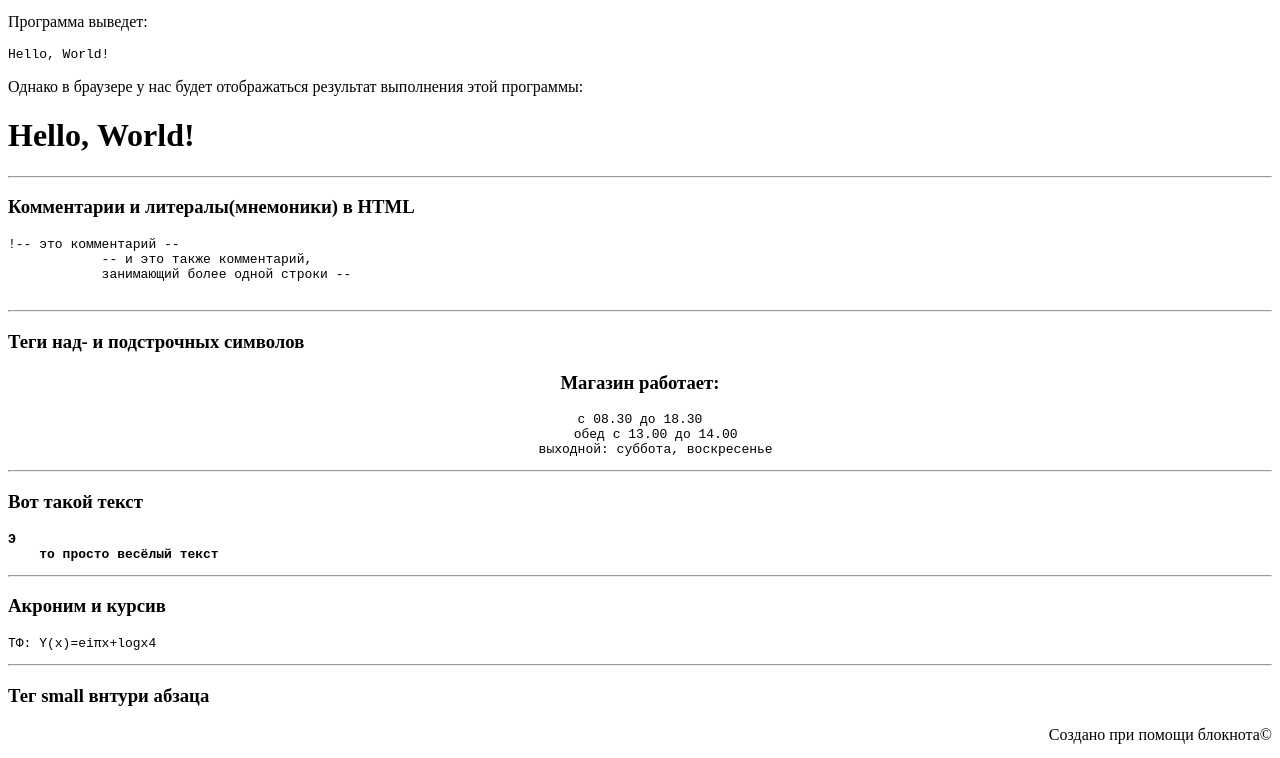
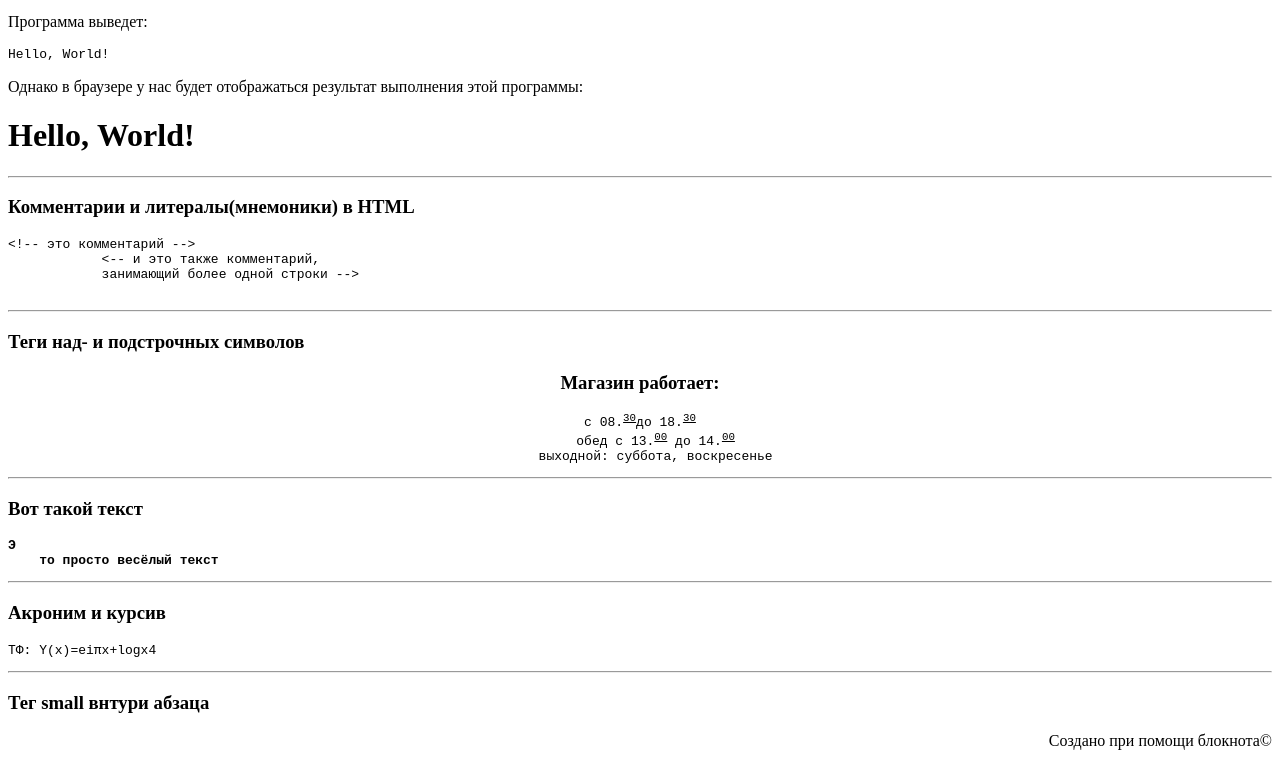
Before and after one commit to IHAR-Poplyko/Poplyko_IHAR, a plain HTML site: page HTML/01.HTML/Dop/dop1.html in a window 1280 px wide. Shown: the part 1010-1768 px from the top of the page. Drawn offline with Linux system fonts and the light colour scheme.

Commit message:
08.01.html.commit

```diff
--- a/HTML/01.HTML/Dop/dop1.html
+++ b/HTML/01.HTML/Dop/dop1.html
@@ -58,17 +58,17 @@
             </div>
             <h3>Комментарии и литералы(мнемоники) в HTML</h3>
         <div>
-            <pre>!‐‐ это комментарий ‐‐
-            ‐‐ и это также комментарий,
-            занимающий более одной строки ‐‐
+            <pre>&lt;!‐‐ это комментарий ‐‐&gt;
+            &lt;‐‐ и это также комментарий,
+            занимающий более одной строки ‐‐&gt;
             </pre>
         </div>
         <hr>
         <h3>Теги над- и подстрочных символов</h3>
         <div>
         <style>.centrare {   text-align: center;}</style><div class="centrare"><h3>Магазин работает:</h3></div>
-        <style>.centrare {   text-align: center;}</style><div class="centrare"><pre>c 08.30 до 18.30
-    обед с 13.00 до 14.00
+        <style>.centrare {   text-align: center;}</style><div class="centrare"><pre>c 08.<sup><u>30</u></sup>до 18.<sup><u>30</u></sup>
+    обед с 13.<sup><u>00</u></sup> до 14.<sup><u>00</u></sup>
     выходной: суббота, воскресенье</pre></div>
         </div>
         <hr>
```
Also changed, not shown: HTML/02.HTML.Tables/Base/indextables.html (+12 -1 lines).
